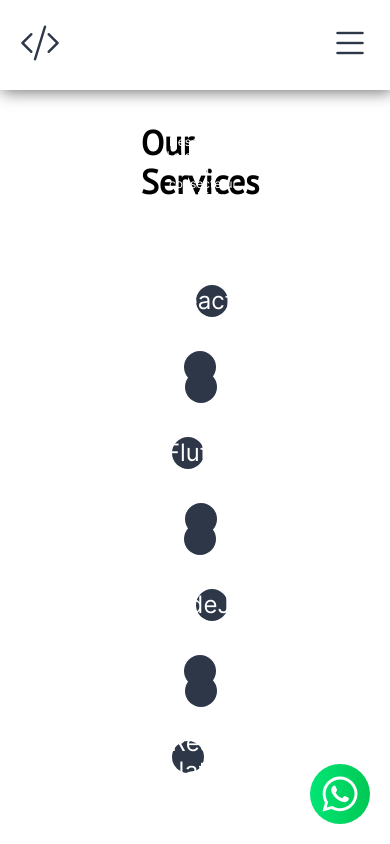
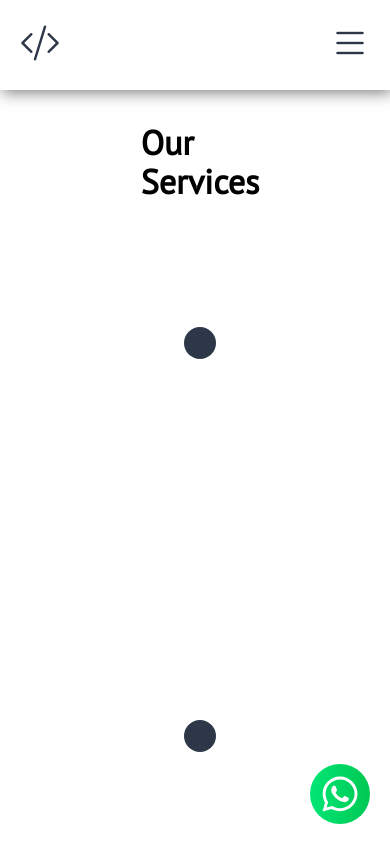
Before and after one commit to sharabasy/oudi-menu, a React (Create React App) app: page /our-services in a window 390 px wide. Shown: the top 844 px of the page. Built offline with nearby package versions, Linux system fonts and the light colour scheme.

Commit message:
ourServices responsive and animation

```diff
--- a/src/pages/ourServices/OurServices.js
+++ b/src/pages/ourServices/OurServices.js
@@ -1,32 +1,53 @@
-import React from "react";
+import React, { useEffect, useRef, useState } from "react";
 
 import style from './ourServices.module.scss';
 
 const OurServices = () => {
+    const pieceRefs = useRef([]);
+    const [activePieceIndex, setActivePieceIndex] = useState(0);
+
+    const handleScroll = () => {
+        const windowHeight = window.innerHeight;
+        pieceRefs.current.forEach((ref, index) => {
+            const pieceRect = ref.getBoundingClientRect();
+            if (pieceRect.top < windowHeight * 0.7) {
+                setActivePieceIndex(index);
+            }
+        });
+    };
+
+    useEffect(() => {
+        window.addEventListener("scroll", handleScroll);
+        return () => {
+            window.removeEventListener("scroll", handleScroll);
+        };
+    });
+
     return (
         <div className={`${style['page']} full-width flex-col-top-start`}>
             <h1 className="size-34px pt-sans">Our Services</h1>
             <div className={`${style['services']} full-width shadow-5px radius-10px`}>
                 <div className={`${style['service']} flex-row-between full-width`}>
-                    <div className={`${style['piece']} ${style['piece--head']} dark-blue-bg radius-10px flex-row-center`}>
+                    <div ref={ref => pieceRefs.current[0] = ref} className={`${style['piece']} ${style['piece--head']} dark-blue-bg radius-10px flex-row-center ${activePieceIndex >= 0 ? style['animate'] : ''}`}>
                         <div className={`${style['piece--head--right']} dark-blue-bg`}></div>
                         <div className={`${style['piece--head--bottom']} dark-blue-bg`}></div>
                         <div className={`${style['piece--cont']} white inter size-24px`}>React</div>
                     </div>
-                    <div className={`${style['piece']} ${style['piece--description']} baby-blue-bg radius-10px flex-row-center`}>
+                    <div ref={ref => pieceRefs.current[1] = ref} className={`${style['piece']} ${style['piece--description']} baby-blue-bg radius-10px flex-row-center ${activePieceIndex >= 1 ? style['animate'] : ''}`}>
                         <div className={`${style['piece--description--bottom']} baby-blue-bg ${style['r-side']}`}></div>
                         <div className={`${style['piece--description--left']} baby-blue-bg`}></div>
+                        <div className={`${style['piece--description--top--responsive']} baby-blue-bg`}></div>
                         <div className={`${style['piece--cont']} white inter size-12px`}>Description: Lorem ipsum dolor sit amet consectetur adipisicing elit. Cumque accusantium quod minus obcaecati fugit, quae maiores minima pariatur reprehenderit ab consectetur magni aperiam eveniet inventore cupiditate natus distinctio, est consequuntur.</div>
                     </div>
                 </div>
-                <div className={`${style['service']} flex-row-between full-width`}>
-                    <div className={`${style['piece']} ${style['piece--description']} baby-blue-bg radius-10px flex-row-center`}>
+                <div className={`${style['service']} ${style['reverse']} flex-row-between full-width`}>
+                    <div ref={ref => pieceRefs.current[2] = ref} className={`${style['piece']} ${style['piece--description']} baby-blue-bg radius-10px flex-row-center ${activePieceIndex >= 2 ? style['animate'] : ''}`}>
                         <div className={`${style['piece--description--top']} baby-blue-bg`}></div>
                         <div className={`${style['piece--description--right']} baby-blue-bg`}></div>
                         <div className={`${style['piece--description--bottom']} baby-blue-bg`}></div>
                         <div className={`${style['piece--cont']} white inter size-12px`}>Description: Lorem ipsum dolor sit amet consectetur adipisicing elit. Cumque accusantium quod minus obcaecati fugit, quae maiores minima pariatur reprehenderit ab consectetur magni aperiam eveniet inventore cupiditate natus distinctio, est consequuntur.</div>
                     </div>
-                    <div className={`${style['piece']} ${style['piece--head']} dark-blue-bg radius-10px flex-row-center`}>
+                    <div ref={ref => pieceRefs.current[3] = ref} className={`${style['piece']} ${style['piece--head']} dark-blue-bg radius-10px flex-row-center ${activePieceIndex >= 3 ? style['animate'] : ''}`}>
                         <div className={`${style['piece--head--top']} dark-blue-bg ${style['r-side']}`}></div>
                         <div className={`${style['piece--head--left']} dark-blue-bg`}></div>
                         <div className={`${`${style['piece--head--bottom']} dark-blue-bg`} ${style['r-side']}`}></div>
@@ -34,28 +55,29 @@ const OurServices = () => {
                     </div>
                 </div>
                 <div className={`${style['service']} flex-row-between full-width`}>
-                    <div className={`${style['piece']} ${style['piece--head']} dark-blue-bg radius-10px flex-row-center`}>
+                    <div ref={ref => pieceRefs.current[4] = ref} className={`${style['piece']} ${style['piece--head']} dark-blue-bg radius-10px flex-row-center ${activePieceIndex >= 4 ? style['animate'] : ''}`}>
                         <div className={`${style['piece--head--top']} dark-blue-bg`}></div>
                         <div className={`${style['piece--head--right']} dark-blue-bg`}></div>
                         <div className={`${style['piece--head--bottom']} dark-blue-bg`}></div>
                         <div className={`${style['piece--cont']} white inter size-24px`}>NodeJS</div>
                     </div>
-                    <div className={`${style['piece']} ${style['piece--description']} baby-blue-bg radius-10px flex-row-center`}>
+                    <div ref={ref => pieceRefs.current[5] = ref} className={`${style['piece']} ${style['piece--description']} baby-blue-bg radius-10px flex-row-center ${activePieceIndex >= 5 ? style['animate'] : ''}`}>
                         <div className={`${style['piece--description--top']} baby-blue-bg ${style['r-side']}`}></div>
                         <div className={`${style['piece--description--left']} baby-blue-bg`}></div>
                         <div className={`${style['piece--description--bottom']} baby-blue-bg ${style['r-side']}`}></div>
                         <div className={`${style['piece--cont']} white inter size-12px`}>Description: Lorem ipsum dolor sit amet consectetur adipisicing elit. Cumque accusantium quod minus obcaecati fugit, quae maiores minima pariatur reprehenderit ab consectetur magni aperiam eveniet inventore cupiditate natus distinctio, est consequuntur.</div>
                     </div>
                 </div>
-                <div className={`${style['service']} flex-row-between full-width`}>
-                    <div className={`${style['piece']} ${style['piece--description']} baby-blue-bg radius-10px flex-row-center`}>
+                <div className={`${style['service']} ${style['reverse']} flex-row-between full-width`}>
+                    <div ref={ref => pieceRefs.current[6] = ref} className={`${style['piece']} ${style['piece--description']} baby-blue-bg radius-10px flex-row-center ${activePieceIndex >= 6 ? style['animate'] : ''}`}>
                         <div className={`${style['piece--description--top']} baby-blue-bg`}></div>
                         <div className={`${style['piece--description--right']} baby-blue-bg`}></div>
                         <div className={`${style['piece--cont']} white inter size-12px`}>Description: Lorem ipsum dolor sit amet consectetur adipisicing elit. Cumque accusantium quod minus obcaecati fugit, quae maiores minima pariatur reprehenderit ab consectetur magni aperiam eveniet inventore cupiditate natus distinctio, est consequuntur.</div>
                     </div>
-                    <div className={`${style['piece']} ${style['piece--head']} dark-blue-bg radius-10px flex-row-center`}>
+                    <div ref={ref => pieceRefs.current[7] = ref} className={`${style['piece']} ${style['piece--head']} dark-blue-bg radius-10px flex-row-center ${activePieceIndex >= 7 ? style['animate'] : ''}`}>
                         <div className={`${style['piece--head--top']} dark-blue-bg ${style['r-side']}`}></div>
                         <div className={`${style['piece--head--left']} dark-blue-bg`}></div>
+                        <div className={`${style['piece--head--bottom--responsive']} dark-blue-bg`}></div>
                         <div className={`${style['piece--cont']} white inter size-24px`}>React Native</div>
                     </div>
                 </div>
--- a/src/pages/ourServices/ourServices.module.scss
+++ b/src/pages/ourServices/ourServices.module.scss
@@ -6,21 +6,21 @@
 
     h1 {
         // Apply the fadeInFromLeft animation to h1 element
-        animation: fadeInFromLeft 1s ease-out 0.5s;
+        animation: fadeIn 1s ease-out 0.5s;
     }
 
     .services {
         align-items: flex-start !important;
-        box-sizing: border-box;
     }
 
     .service {
         position: relative;
-        height: 150px;
+        height: 250px;
         margin: 2px 0;
     }
 
     .piece {
+        display: none !important;
         height: 100%;
         margin: 1px;
 
@@ -91,7 +91,7 @@
                 height: 35px;
                 position: absolute;
                 top: -8px;
-                right: calc(100% - 15% - 17.5px);
+                right: calc(100% - 15% - 18px);
                 border-radius: 50%;
 
                 &.r-side {
@@ -112,7 +112,7 @@
                 height: 35px;
                 position: absolute;
                 bottom: -8.5px;
-                right: calc(100% - 15% - 17.5px);
+                right: calc(100% - 15% - 18px);
                 border-radius: 50%;
 
                 &.r-side {
@@ -129,16 +129,103 @@
             }
         }
     }
+
+    @media (max-width: 992px) {
+        .service {
+            height: max-content;
+            flex-direction: column;
+            position: unset;
+            margin: 0 !important;
+
+            &.reverse {
+                flex-direction: column-reverse;
+            }
+        }
+
+        .piece {
+            width: 100%;
+            height: max-content;
+            position: relative;
+
+            &--description--right,
+            &--description--left,
+            &--head--right,
+            &--head--left {
+                display: none !important;
+            }
+
+            &--description--top {
+                right: unset !important;
+                left: unset !important;
+                top: -8.5px !important;
+                border-radius: 50%;
+
+                &--responsive {
+                    width: 35px;
+                    height: 35px;
+                    position: absolute;
+                    top: -8.5px;
+                    border-radius: 50%;
+                }
+            }
+
+            &--description--bottom {
+                right: unset !important;
+                left: unset !important;
+                bottom: -8.5px;
+                border-radius: 50%;
+            }
+
+            &--head--top {
+                right: unset !important;
+                left: unset !important;
+                top: -27px !important;
+                border-radius: 50%;
+            }
+
+            &--head--bottom {
+                right: unset !important;
+                left: unset !important;
+                bottom: -27px !important;
+                border-radius: 50%;
+
+                &--responsive {
+                    width: 32px;
+                    height: 32px;
+                    bottom: -27px;
+                    position: absolute;
+                    border-radius: 50%;
+                }
+            }
+        }
+    }
+
+    .animate {
+        display: flex !important;
+        animation: animatePiece .5s ease-out;
+    }
 }
 
-@keyframes fadeInFromLeft {
+@keyframes fadeIn {
     0% {
         opacity: 0;
-        transform: translateX(-30px);
+        transform: translateY(30px);
     }
 
     100% {
         opacity: 1;
-        transform: translateX(0);
+        transform: translateY(0);
     }
 }
+
+@keyframes animatePiece {
+    0% {
+        opacity: 0;
+        transform: translateX(50px) scale(1.2);
+    }
+
+    100% {
+        opacity: 1;
+        transform: translateX(0) scale(1);
+    }
+}
```
